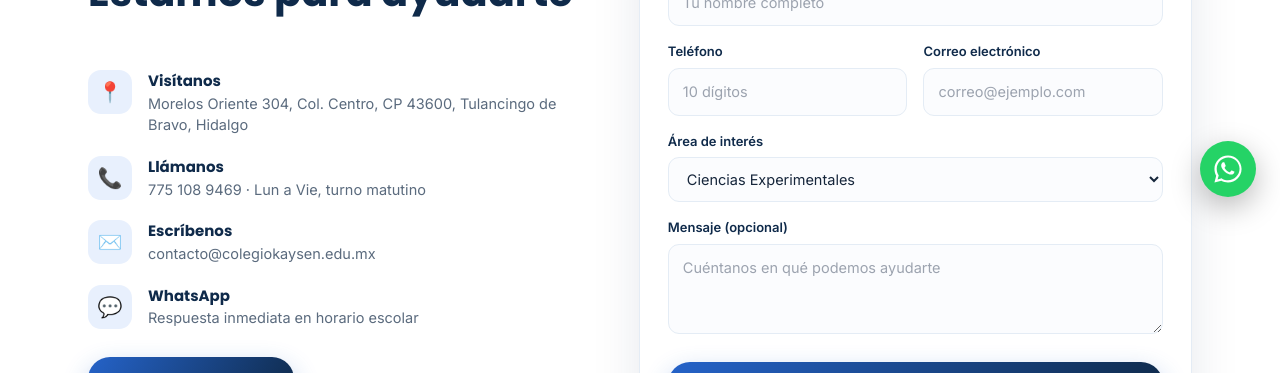
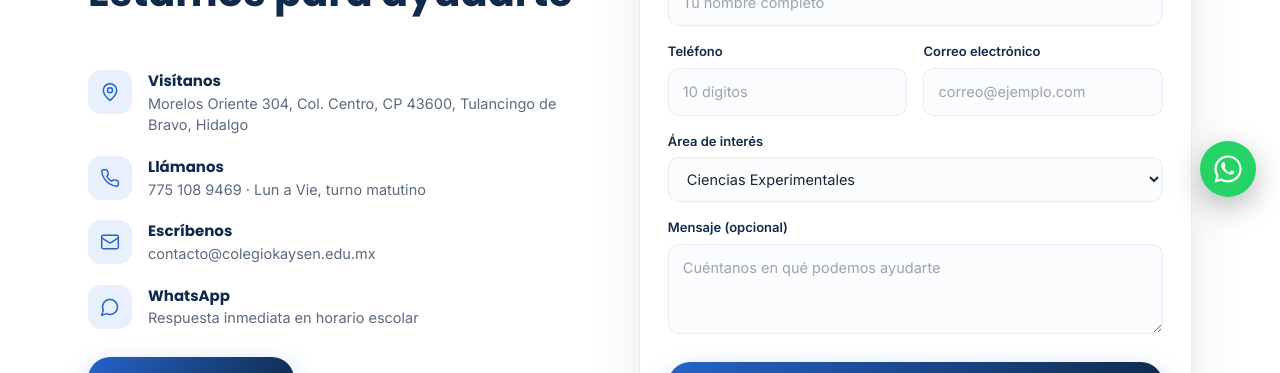
Before and after one commit to novumarketing/kaysen-web, a Next.js app: page /contacto in a window 1280 px wide. Shown: the part 579-952 px from the top of the page. Built offline with nearby package versions, Linux system fonts and the light colour scheme.

Commit message:
UX: contacto info icons to Lucide

```diff
--- a/app/contacto/page.tsx
+++ b/app/contacto/page.tsx
@@ -3,16 +3,17 @@ import { PageHero, SectionHead } from "@/components/ui";
 import { PHONE, EMAIL, ADDRESS, WA } from "@/components/site";
 import ContactForm from "@/components/ContactForm";
 import LazyMap from "@/components/LazyMap";
+import { MapPin, Phone, Mail, MessageCircle, type LucideIcon } from "lucide-react";
 
 export const metadata: Metadata = {
   title: "Contacto",
   description: "Contacta a la Preparatoria Colegio Universitario Kaysen en Tulancingo, Hidalgo. Teléfono, correo, ubicación y formulario de informes.",
 };
 
-function Info({ icon, title, children }: { icon: string; title: string; children: React.ReactNode }) {
+function Info({ icon: Icon, title, children }: { icon: LucideIcon; title: string; children: React.ReactNode }) {
   return (
     <div className="mb-5 flex items-start gap-4">
-      <div className="grid h-11 w-11 flex-none place-items-center rounded-[13px] bg-blue-soft text-xl">{icon}</div>
+      <div className="grid h-11 w-11 flex-none place-items-center rounded-[13px] bg-blue-soft"><Icon className="h-5 w-5 text-blue" strokeWidth={1.75} aria-hidden /></div>
       <div><b className="block font-display text-[15px] text-navy">{title}</b><p className="text-[14.5px] text-muted">{children}</p></div>
     </div>
   );
@@ -28,10 +29,10 @@ export default function Contacto() {
         <div className="wrap grid items-start gap-12 md:grid-cols-[1fr_1.1fr]">
           <div>
             <SectionHead kicker="Datos de contacto" title="Estamos para ayudarte" />
-            <Info icon="📍" title="Visítanos">{ADDRESS}</Info>
-            <Info icon="📞" title="Llámanos">{PHONE} · Lun a Vie, turno matutino</Info>
-            <Info icon="✉️" title="Escríbenos">{EMAIL}</Info>
-            <Info icon="💬" title="WhatsApp">Respuesta inmediata en horario escolar</Info>
+            <Info icon={MapPin} title="Visítanos">{ADDRESS}</Info>
+            <Info icon={Phone} title="Llámanos">{PHONE} · Lun a Vie, turno matutino</Info>
+            <Info icon={Mail} title="Escríbenos">{EMAIL}</Info>
+            <Info icon={MessageCircle} title="WhatsApp">Respuesta inmediata en horario escolar</Info>
             <a href={WA} target="_blank" rel="noopener noreferrer" className="btn btn-primary mt-2">Escribir por WhatsApp</a>
           </div>
           <ContactForm />
```
